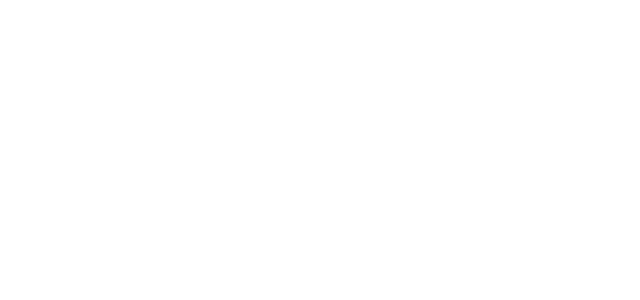
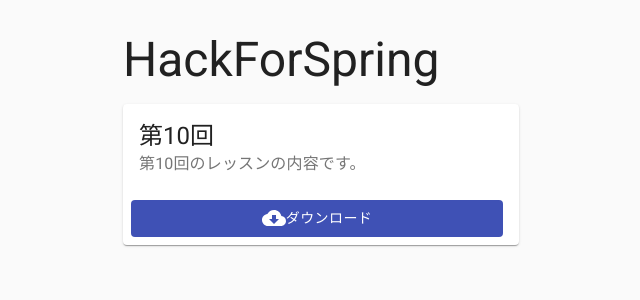
Before and after one commit to hota1024/hackforspring-repository-downloader, a Next.js app: page / in a window 1280 px wide. Shown: the top 300 px of the page, without its empty margins (319-959 px from the left). Built offline with nearby package versions, Linux system fonts and the light colour scheme.

Commit message:
Update / page

```diff
--- a/src/pages/index.tsx
+++ b/src/pages/index.tsx
@@ -1,7 +1,12 @@
 import Head from 'next/head'
+import { Container, Typography, CssBaseline } from '@material-ui/core'
+import { RepositoryCard } from '../components/RepositoryCard'
+import { Repositories } from '../../data/repositories'
+import { Repository } from '../../types/Repository'
 
-const Home = () => (
-  <div className="container">
+const Home = () => {
+  return (
+    <div>
       <Head>
         <title>HackForSpringリポジトリダウンローダー</title>
         <link rel="icon" href="/favicon.ico" />
@@ -14,7 +19,38 @@
           href="https://fonts.googleapis.com/icon?family=Material+Icons"
         />
       </Head>
+
+      <Container component="main" maxWidth="xs">
+        <CssBaseline />
+        <div className="paper">
+          <Typography component="h1" variant="h3">
+            HackForSpring
+          </Typography>
+          <div className="repositories">
+            {Repositories.map((repository: Repository) => (
+              <RepositoryCard
+                key={repository.name}
+                repository={repository}
+              ></RepositoryCard>
+            ))}
+          </div>
+        </div>
+      </Container>
+
+      <style jsx>{`
+        .paper {
+          margin-top: 32px;
+          display: 'flex';
+          flex-direction: 'column';
+          align-items: 'center';
+        }
+        .repositories {
+          margin-top: 16px;
+          width: '100%';
+        }
+      `}</style>
     </div>
   )
+}
 
 export default Home
```
Lines whose indentation alone changed are shown as unchanged.
